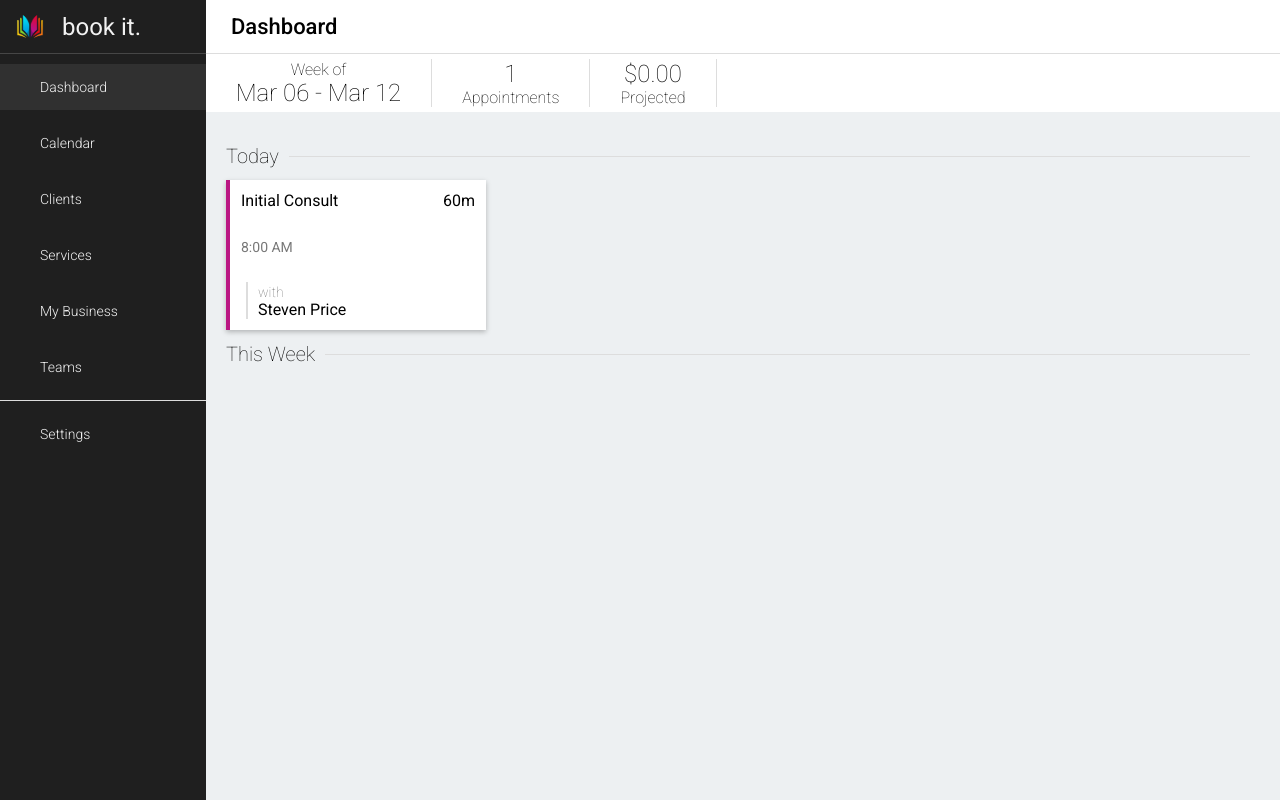
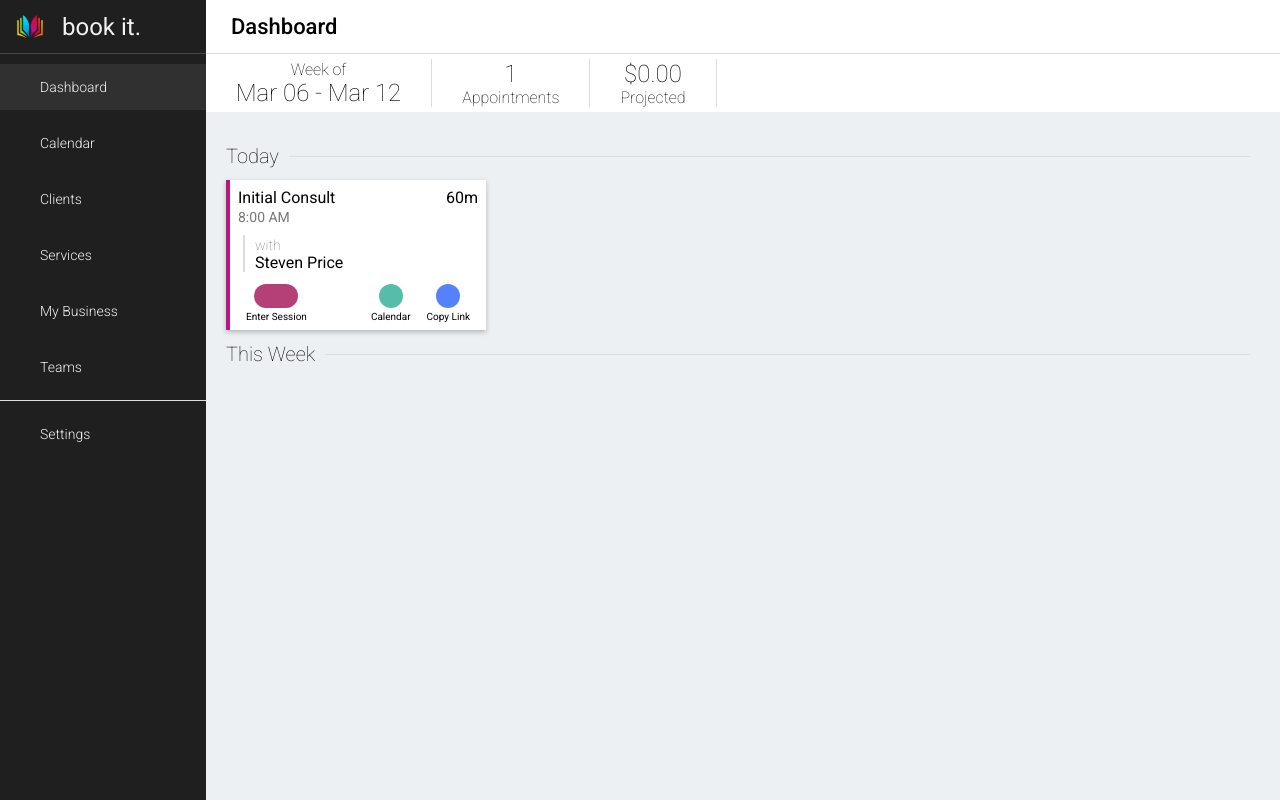
Before and after one commit to ryanhartwig/bookeasy, a Next.js app in the folder next/: page /dashboard in a window 1280 px wide. Built offline with nearby package versions, Linux system fonts and the light colour scheme.

Commit message:
Add actions section and div circles

```diff
--- a/next/src/app/dashboard/appointments.tsx
+++ b/next/src/app/dashboard/appointments.tsx
@@ -24,16 +24,48 @@ export const Appointments: React.FC<AppointmentsProps> = ({appointments}) => {
         return (
         <Card key={app.id}>
           <div className={styles.appointment} style={{borderLeftColor: '#BA1682'}}>
-            <div className={styles.app_header}>
-              <p>{service.name}</p>
-              <p>{service.duration}m</p>
+            <div>
+              <div className={styles.app_header}>
+                <p>{service.name}</p>
+                <p>{service.duration}m</p>
+              </div>
+              <p className={styles.alt}>{formatTime(app.start_date)}</p>
             </div>
-
-            <p className={styles.alt}>{formatTime(app.start_date)}</p>
 
             <div className={styles.client}>
               <p className={styles.alt} style={{fontWeight: 100}}>with</p>
               <p>Steven Price</p>
+            </div>
+
+            <div className={styles.actions}>
+              {/* Left Actions */}
+              <div>
+                <div className={styles.action}>
+                  <div style={{backgroundColor: '#B54078', width: 44}}>
+
+                  </div>
+
+                  <p>Enter Session</p>
+                </div>
+              </div>
+
+              {/* Right Actions */}
+              <div>
+                <div className={styles.action}>
+                  <div style={{backgroundColor: '#55BDAA'}}>
+
+                  </div>
+
+                  <p>Calendar</p>
+                </div>
+                <div className={styles.action}>
+                  <div style={{backgroundColor: '#5482FB'}}>
+
+                  </div>
+
+                  <p>Copy Link</p>
+                </div>
+              </div>
             </div>
           </div>
         </Card>
--- a/next/src/app/dashboard/dashboard.module.scss
+++ b/next/src/app/dashboard/dashboard.module.scss
@@ -37,8 +37,7 @@
   flex-direction: column;
   justify-content: space-between;
 
-
-  padding: 11px;
+  padding: 8px;
 
   height: 150px;
   width: 260px;
@@ -53,11 +52,48 @@ p.alt {
   color: #787878;
   margin-top: 2px;
 }
-
 .client {
   margin-left: 5px;
   padding-left: 10px;
   border-left: 2px solid var(--dividers);
+}
+.actions {
+  display: flex;
+  justify-content: space-between;
 
+  // Actions (wrapper for left and wrapper for right)
+  > div {
+    display: flex;
+    align-items: center;
+  }
+}
 
+.action {
+  transition: background-color 200ms;
+  cursor: pointer;
+
+  margin: 0 5px;
+  padding: 3px;
+  padding-bottom: 0;
+  border-radius: 10px;
+
+  p {
+    font-size: 10px;
+    margin-top: 3px;
+  }
+
+  &:hover {
+    background: rgb(241, 241, 241);
+  }
+
+  // Icon
+  > div {
+    margin: 0 auto;
+
+    width: 24px;
+    height: 24px;
+    border-radius: 12px;
+  }
 }
+
+/* */
```
